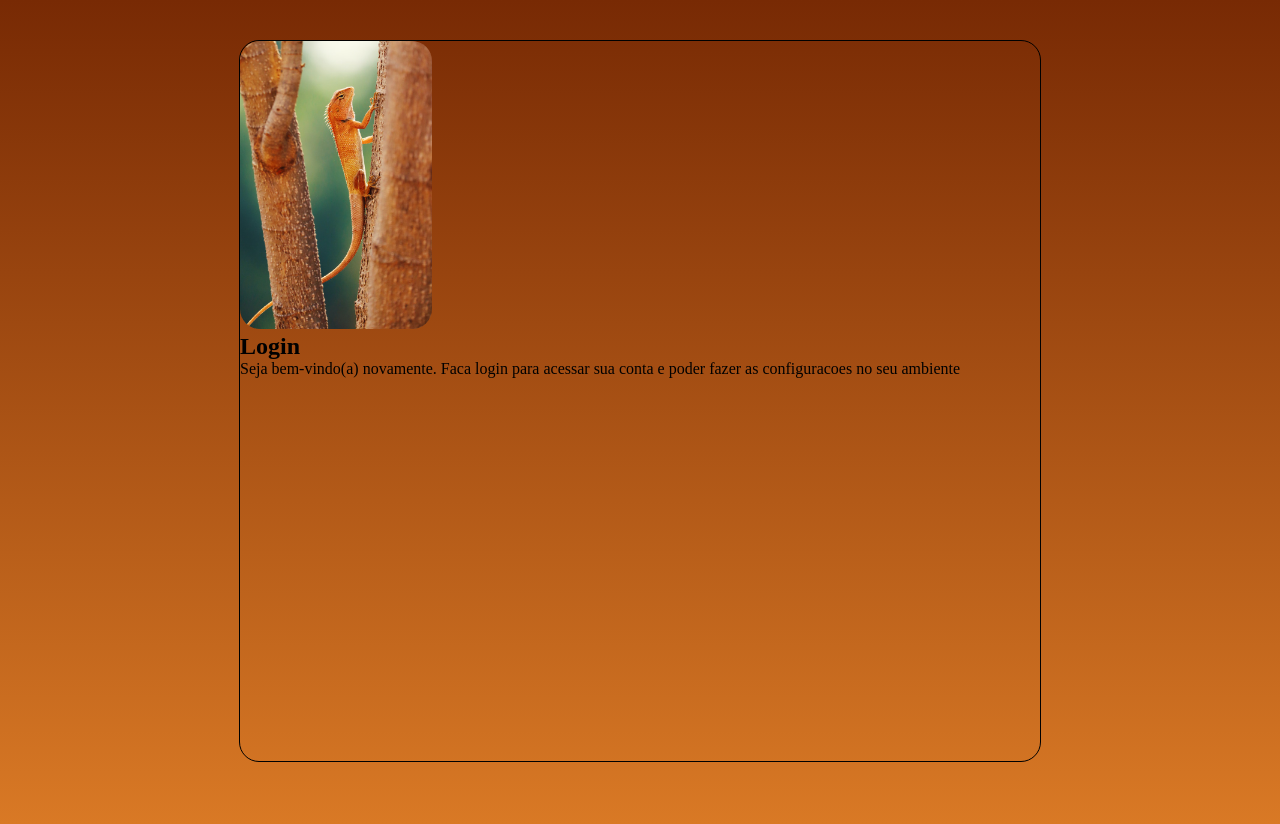
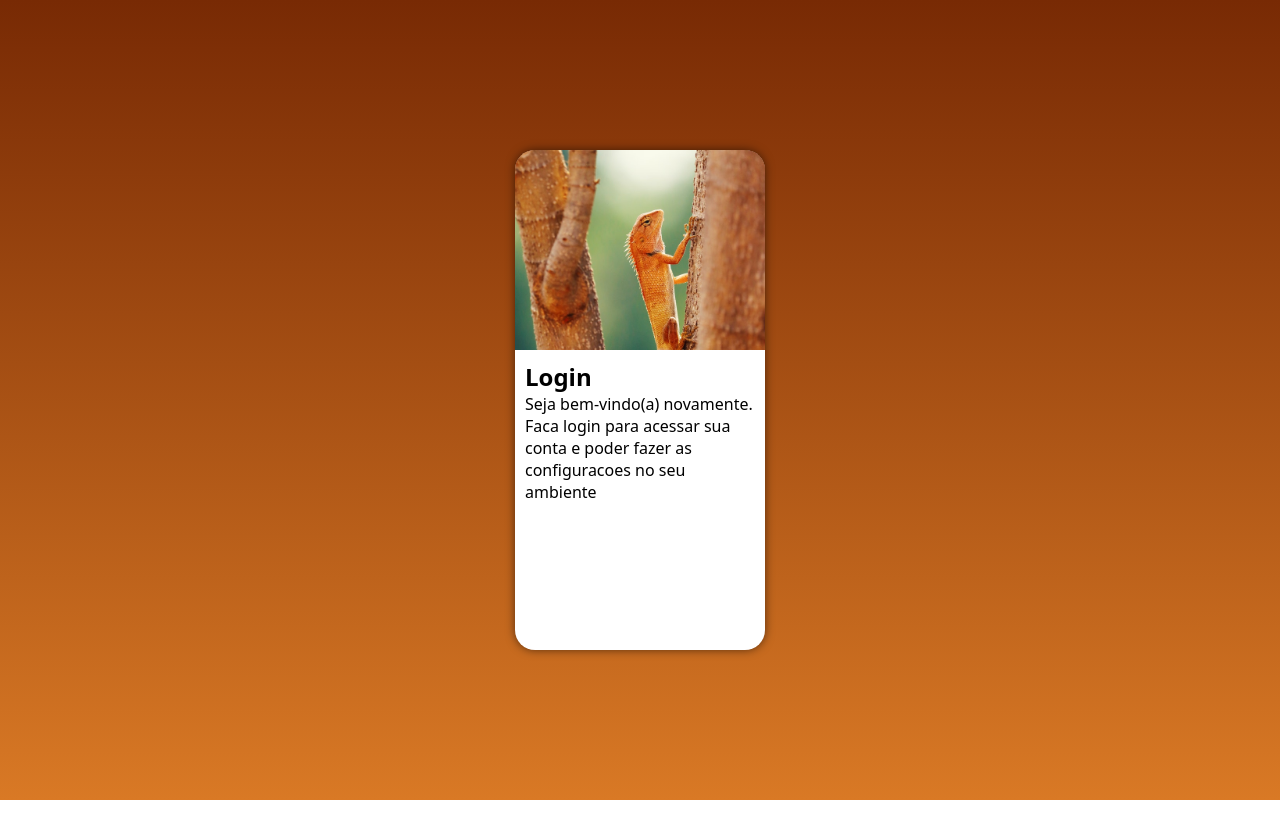
Before and after one commit to Cozacs/projeto-login, a plain HTML site: page index.html in a window 1280 px wide. After the commit the page ends 800 px from the top, so only its background shows below. Drawn offline with Linux system fonts and the light colour scheme.

Commit message:
seguindo passos

```diff
--- a/estilos/padrao.css
+++ b/estilos/padrao.css
@@ -3,6 +3,8 @@
 * {
     margin: 0px;
     padding: 0px;
+    font-family: system-ui, -apple-system, BlinkMacSystemFont, 'Segoe UI', Roboto, Oxygen, Ubuntu, Cantarell, 'Open Sans', 'Helvetica Neue', sans-serif;
+    box-sizing: border-box;
 }
 
 /*Cores do Projeto
@@ -22,37 +24,42 @@
     --cor5: #782A04;
 }
 
-body {
+body, html {
     background-image: linear-gradient(var(--cor5), var(--cor1));
     background-repeat: no-repeat;
-    height: 98vh;
-    margin-top: 40px;
+    height: 100vh;
+    width: 100vw;
 }
 
 main {
-    width: 80vw;
-    height: 90vh;
-    max-width: 800px;
-    border: 1px solid black;
+    width: 100vw;
+    height: 100vh;
     margin: auto;
-    border-radius: 20px;
+    position: relative;
 }
 
-section {
-    display: inline-block;
+
+section#login {
+    position: absolute;
+    top: 50%;
+    left: 50%;
+    transform: translate(-50%,-50%);
+    width: 250px;
+    height: 500px;
+    background-color: white;
+    border-radius: 20px;
+    overflow: hidden;
+    box-shadow: 0px 0px 10px rgba(0, 0, 0, 0.555);
 }
 
-div img {
-    width: 30%;
-    border-radius: 20px;
+section#login div#imagem {
+    background: var(--cor5) url("../imagens/pexels-brazil-topno-16254133.jpg") no-repeat;
+    background-size: cover;
+    height: 200px;
+    display: block;
 }
 
-div#imagem {
-    display: inline-block;
-    margin: auto;
+section#login div#formulario {
+    display: block;
+    padding: 10px;
 }
-
-div#formulario {
-
-    display: inline-block;
-}
--- a/index.html
+++ b/index.html
@@ -8,14 +8,14 @@
 </head>
 <body>
     <main>
-        <section>
+        <section id="login">
             <div id="imagem">
-                <img src="imagens/pexels-brazil-topno-16254133.jpg" alt="lateral">
+                <!--aqui vai a imagem em css como background-->
             </div>
             <div id="formulario">
                 <h1>Login</h1>
                 <p>Seja bem-vindo(a) novamente. Faca login para acessar sua conta e poder fazer as configuracoes no seu ambiente</p>
-                <form action="login.php" method="post">
+                <form action="login.php" method="post" autocomplete="on" >
 
                 </form>
             </div>
```
